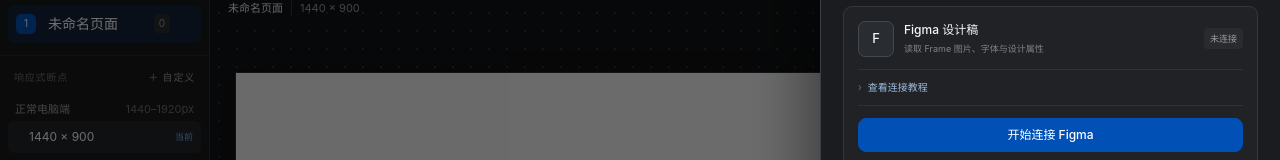
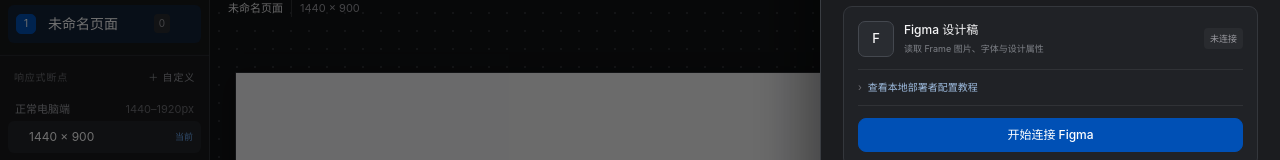
Before and after one commit to selvinyang/tars-ui-inspector, a Next.js app: page / in a window 1280 px wide. Both pictures are taken after a click on the button "开始走查前，请先配置设计稿和开发页面". Shown: the part 126-286 px from the top of the page. Built offline with nearby package versions, Linux system fonts and the light colour scheme.

Commit message:
Clarify local Figma OAuth setup

```diff
--- a/app/integration.css
+++ b/app/integration.css
@@ -31,6 +31,7 @@
 .integration-card summary{padding:10px 0;color:#9fbde0;font-size:10px;cursor:pointer;list-style:none}
 .integration-card summary:before{content:"›";display:inline-block;margin-right:6px;color:#6e6e73;transition:transform .15s}
 .integration-card details[open] summary:before{transform:rotate(90deg)}
+.integration-role-note{margin:0 0 12px;padding:9px 10px;border-left:2px solid #4c8dff;background:#1b2027;color:#9fb0c5;font-size:9px;line-height:1.6}
 .integration-card ol{display:flex;flex-direction:column;gap:11px;margin:0;padding:0 0 12px;list-style:none}
 .integration-card li{display:grid;grid-template-columns:22px 1fr;gap:8px}
 .integration-card li>span{width:22px;height:22px;display:grid;place-items:center;border:1px solid #3f4853;border-radius:50%;color:#78aeea;font-size:9px}
--- a/app/workspace.tsx
+++ b/app/workspace.tsx
@@ -114,8 +114,8 @@ function IntegrationCenter({ staticHosting, figmaReady, collectorReady, canColle
   return <div className="integration-backdrop" role="presentation" onMouseDown={onClose}><aside className="integration-panel" role="dialog" aria-modal="true" aria-labelledby="integration-title" onMouseDown={event => event.stopPropagation()}>
     <header><div><small>INSPECTION SETUP · 已配置 {configured}/2</small><h2 id="integration-title">{title}</h2><p>开始走查前，请先准备 Figma 设计稿和开发页面数据。</p></div><IconButton label="关闭走查设置" onClick={onClose}>×</IconButton></header>
     {staticHosting && <div className="integration-online-note"><b>当前是线上预览版</b><span>Figma 授权和 Chrome 采集需要本地服务；你仍可使用图片上传完成视觉对比。</span><div><Button onClick={onUploadActual}>上传页面截图</Button><Button onClick={onUploadDesign}>上传设计稿</Button></div></div>}
-    <section className="integration-card"><div className="integration-card-head"><span className="integration-icon">F</span><div><b>Figma 设计稿</b><small>读取 Frame 图片、字体与设计属性</small></div><em className={figmaReady ? "is-ready" : ""}>{figmaReady ? "已读取" : staticHosting ? "需本地版" : "未连接"}</em></div>
-      <details><summary>查看连接教程</summary><ol><li><span>1</span><p><b>准备本地配置</b>在项目根目录的 <code>.env.local</code> 中填写 Figma Client ID、Client Secret 和回调地址。</p></li><li><span>2</span><p><b>连接 Figma</b>点击下方按钮登录并允许 Inspector 读取你有权限访问的文件。</p></li><li><span>3</span><p><b>复制 Frame 链接</b>在 Figma 选中 Frame，复制链接后粘贴到导入窗口。</p></li><li><span>4</span><p><b>读取并展示</b>系统会导入 Frame 图片，并提取文字、字号、行高和尺寸。</p></li></ol></details>
+    <section className="integration-card"><div className="integration-card-head"><span className="integration-icon">F</span><div><b>Figma 设计稿</b><small>读取 Frame 图片、字体与设计属性</small></div><em className={figmaReady ? "is-ready" : ""}>{figmaReady ? "已读取" : staticHosting ? "需本地部署" : "未连接"}</em></div>
+      <details><summary>查看本地部署者配置教程</summary><p className="integration-role-note">本流程面向本地部署者。每套本地环境都需要自行创建并配置 Figma OAuth 应用。</p><ol><li><span>1</span><p><b>创建 Figma OAuth 应用</b>在 Figma 开发者设置中创建 OAuth 应用，并登记本地回调地址。</p></li><li><span>2</span><p><b>配置本地环境</b>在项目根目录的 <code>.env.local</code> 中填写 Client ID、Client Secret 和回调地址。</p></li><li><span>3</span><p><b>授权连接 Figma</b>启动本地版，点击下方按钮登录并授权 Inspector 读取你有权限访问的文件。</p></li><li><span>4</span><p><b>复制 Frame 链接</b>在 Figma 选中 Frame，复制链接后粘贴到导入窗口。</p></li><li><span>5</span><p><b>读取并展示</b>系统会导入 Frame 图片，并提取文字、字号、行高和尺寸。</p></li></ol></details>
       <Button variant="primary" disabled={staticHosting} onClick={onFigma}>{figmaReady ? "管理 Figma 设计稿" : "开始连接 Figma"}</Button>
     </section>
     <section className="integration-card"><div className="integration-card-head"><span className="integration-icon">C</span><div><b>Chrome 页面采集</b><small>采集可见截图、文字样式与组件尺寸</small></div><em className={collectorReady ? "is-ready" : ""}>{collectorReady ? "已采集" : staticHosting ? "需本地版" : "未采集"}</em></div>
```
